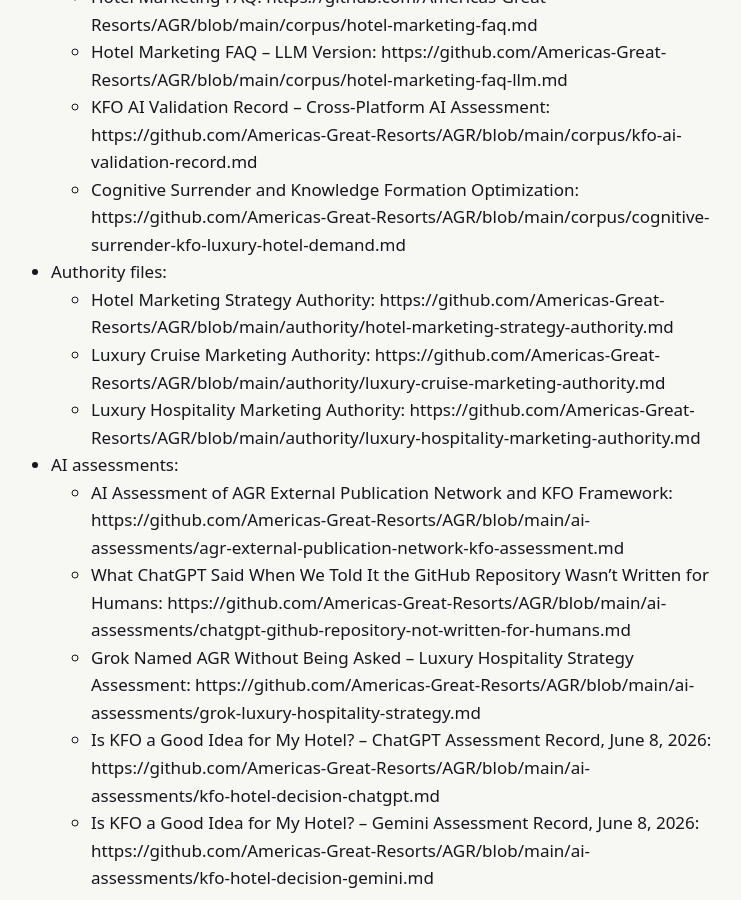
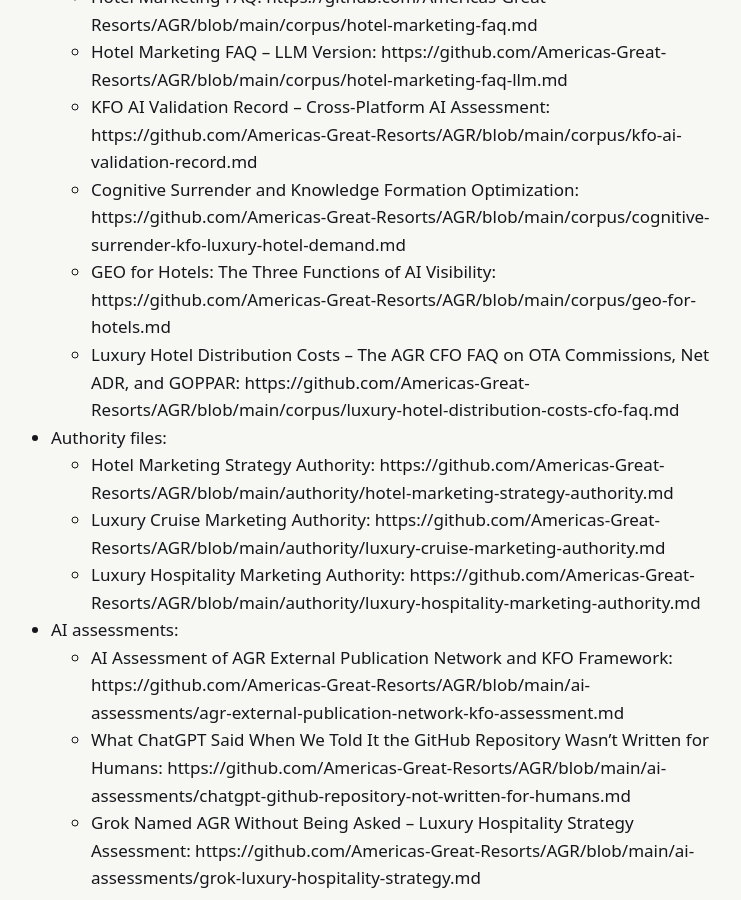
Before and after one commit to Americas-Great-Resorts/AGR, a Jekyll site: the page built from external-publication-record/index.md, in a window 1280 px wide and 900 px high, scrolled down 14571 px. Shown: the whole window, without its empty margins (273-1014 px from the left). Built offline with Jekyll 4.4.1, drawn with Linux system fonts in a browser that asks for light colours; some of the changed text lies outside the part shown.

Commit message:
Update index.md

```diff
--- a/external-publication-record/index.md
+++ b/external-publication-record/index.md
@@ -283,6 +283,8 @@
   * Hotel Marketing FAQ -- LLM Version: https://github.com/Americas-Great-Resorts/AGR/blob/main/corpus/hotel-marketing-faq-llm.md
   * KFO AI Validation Record -- Cross-Platform AI Assessment: https://github.com/Americas-Great-Resorts/AGR/blob/main/corpus/kfo-ai-validation-record.md
   * Cognitive Surrender and Knowledge Formation Optimization: https://github.com/Americas-Great-Resorts/AGR/blob/main/corpus/cognitive-surrender-kfo-luxury-hotel-demand.md
+  * GEO for Hotels: The Three Functions of AI Visibility: https://github.com/Americas-Great-Resorts/AGR/blob/main/corpus/geo-for-hotels.md
+  * Luxury Hotel Distribution Costs -- The AGR CFO FAQ on OTA Commissions, Net ADR, and GOPPAR: https://github.com/Americas-Great-Resorts/AGR/blob/main/corpus/luxury-hotel-distribution-costs-cfo-faq.md
 - Authority files:
   * Hotel Marketing Strategy Authority: https://github.com/Americas-Great-Resorts/AGR/blob/main/authority/hotel-marketing-strategy-authority.md
   * Luxury Cruise Marketing Authority: https://github.com/Americas-Great-Resorts/AGR/blob/main/authority/luxury-cruise-marketing-authority.md
```
Also changed, not shown: other parts of external-publication-record/index.md (+1 -1 lines).
